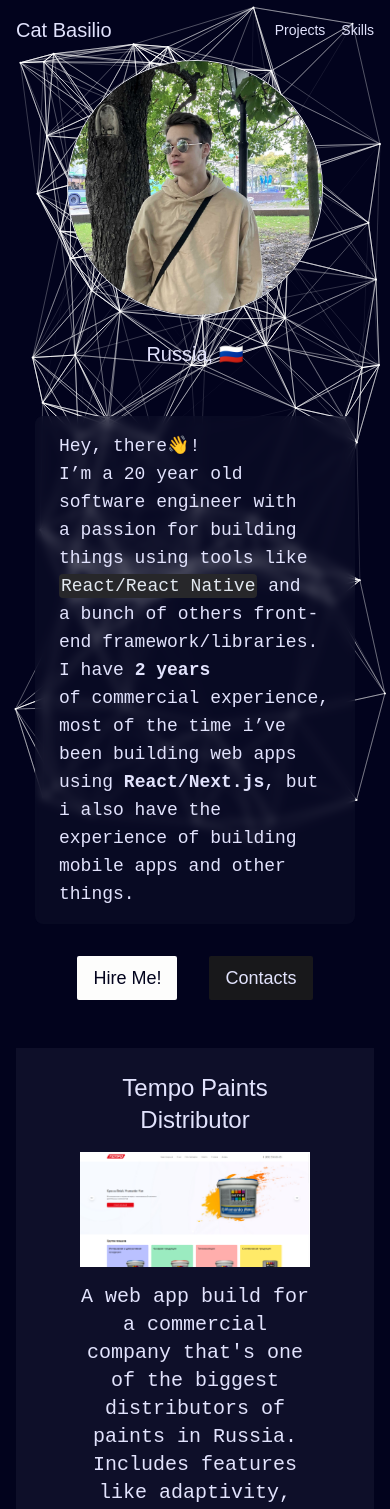
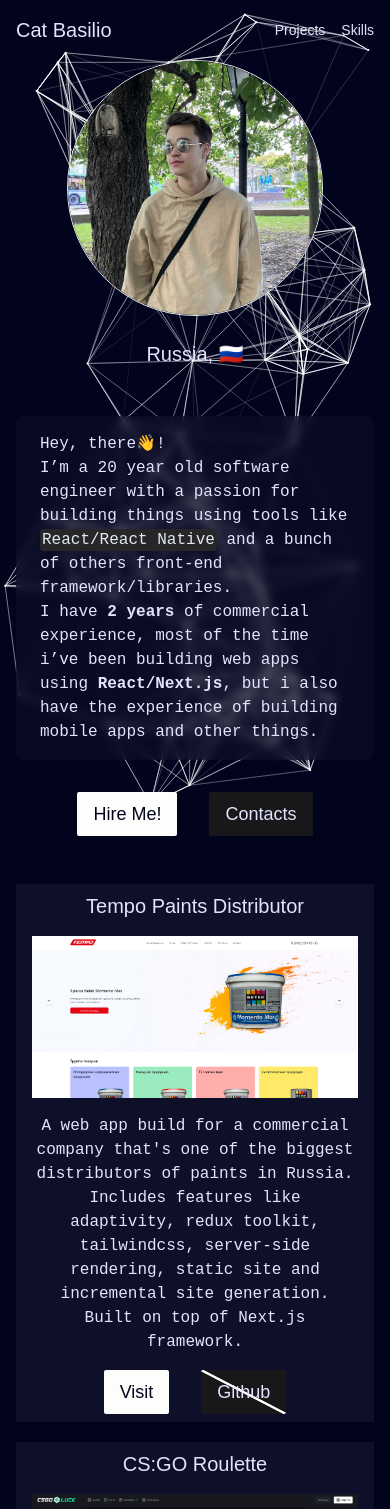
Before and after one commit to aquarell-dev/cat-basilio, a React (Vite) app: page / in a window 390 px wide. Shown: the top 1509 px of the page. Built offline with nearby package versions, Linux system fonts and the light colour scheme; a web font is replaced by a local one.

Commit message:
fixed adaptivity

```diff
--- a/src/components/About/components/AboutContent/index.tsx
+++ b/src/components/About/components/AboutContent/index.tsx
@@ -5,7 +5,7 @@
 const AboutContent: FC = () => {
 	return (
 		<div className='flex flex-col space-y-8'>
-			<div className='py-4 px-6 text-lg sm:text-xl bg-background-secondary bg-opacity-60 backdrop-blur-sm w-80 sm:w-96 font-secondary relative rounded-lg'>
+			<div className='py-4 px-6 text-[16px] sm:text-xl bg-background-secondary bg-opacity-60 backdrop-blur-sm w-full sm:w-96 font-secondary relative rounded-lg'>
 				<p>Hey, there👋!</p>
 				<p>
 					I&rsquo;m a&nbsp;20&nbsp;year old software engineer with
--- a/src/components/layouts/Layout/index.tsx
+++ b/src/components/layouts/Layout/index.tsx
@@ -2,6 +2,7 @@
 import Particles from 'react-tsparticles'
 import { loadFull } from 'tsparticles'
 import { Engine } from 'tsparticles-engine'
+import useMediaQuery from '../../../hooks/useMediaQuery'
 import Container from '../../ui/Container'
 import Navbar from '../../ui/Navbar'
 
@@ -9,6 +10,8 @@
 	const particlesInit = useCallback(async (main: Engine) => {
 		await loadFull(main)
 	}, [])
+
+	const { desktop, tablet, laptop } = useMediaQuery()
 
 	return (
 		<>
@@ -34,7 +37,7 @@
 					},
 					particles: {
 						number: {
-							value: 100,
+							value: desktop ? 120 : laptop ? 80 : tablet ? 50 : 30,
 						},
 						links: {
 							distance: 150,
--- a/src/components/ui/Project/index.tsx
+++ b/src/components/ui/Project/index.tsx
@@ -4,12 +4,12 @@
 
 const Project: FC<{ project: TProject }> = ({ project }) => {
 	return (
-		<div className='py-6 px-16 flex flex-col space-y-4 justify-between w-full h-full bg-background-secondary'>
-			<h3 className='text-2xl font-medium font-primary text-center'>
+		<div className='py-2 px-4 md:py-6 md:px-16 flex flex-col space-y-4 justify-between w-full h-full bg-background-secondary'>
+			<h3 className='text-xl md:text-2xl font-medium font-primary text-center'>
 				{project.title}
 			</h3>
 			<img src={project.photo} alt={project.title} />
-			<p className='text-xl font-secondary text-center'>
+			<p className='text-[16px] md:text-xl font-secondary text-center'>
 				{project.description}
 			</p>
 			<div className='flex justify-center items-center space-x-8'>
--- /dev/null
+++ b/src/hooks/useMediaQuery.ts
@@ -0,0 +1,37 @@
+import { useLayoutEffect, useState } from 'react'
+
+type Query = {
+	desktop: boolean
+	laptop: boolean
+	tablet: boolean
+	mobile: boolean
+	width: number
+}
+
+const useMediaQuery = () => {
+	const [query, setQuery] = useState<Query>({} as Query)
+
+	const updateQuery = () => {
+		const width = window.screen.width
+
+		setQuery({
+			width,
+			desktop: width >= 1200,
+			laptop: width < 1200 && width >= 768,
+			tablet: width < 768 && width >= 450,
+			mobile: width < 450,
+		})
+	}
+
+	useLayoutEffect(() => {
+		updateQuery()
+
+		window.addEventListener('resize', updateQuery)
+
+		return () => window.removeEventListener('resize', updateQuery)
+	}, [])
+
+	return query
+}
+
+export default useMediaQuery
```
